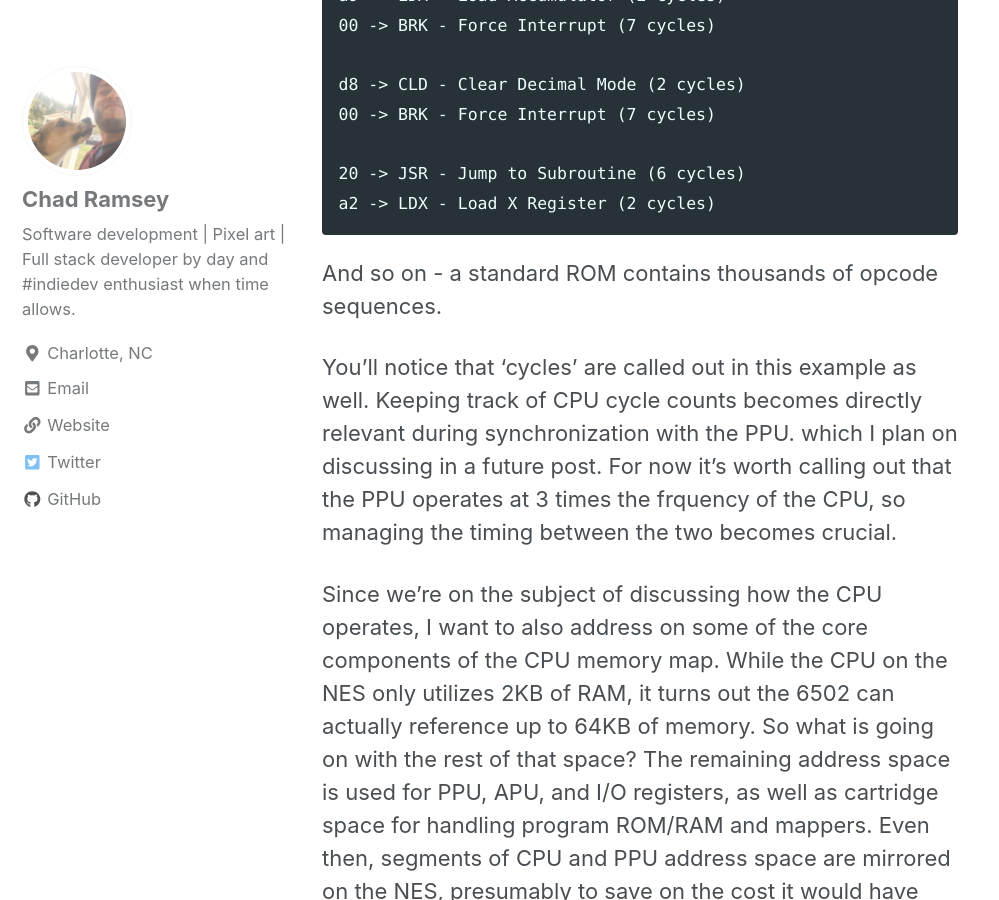
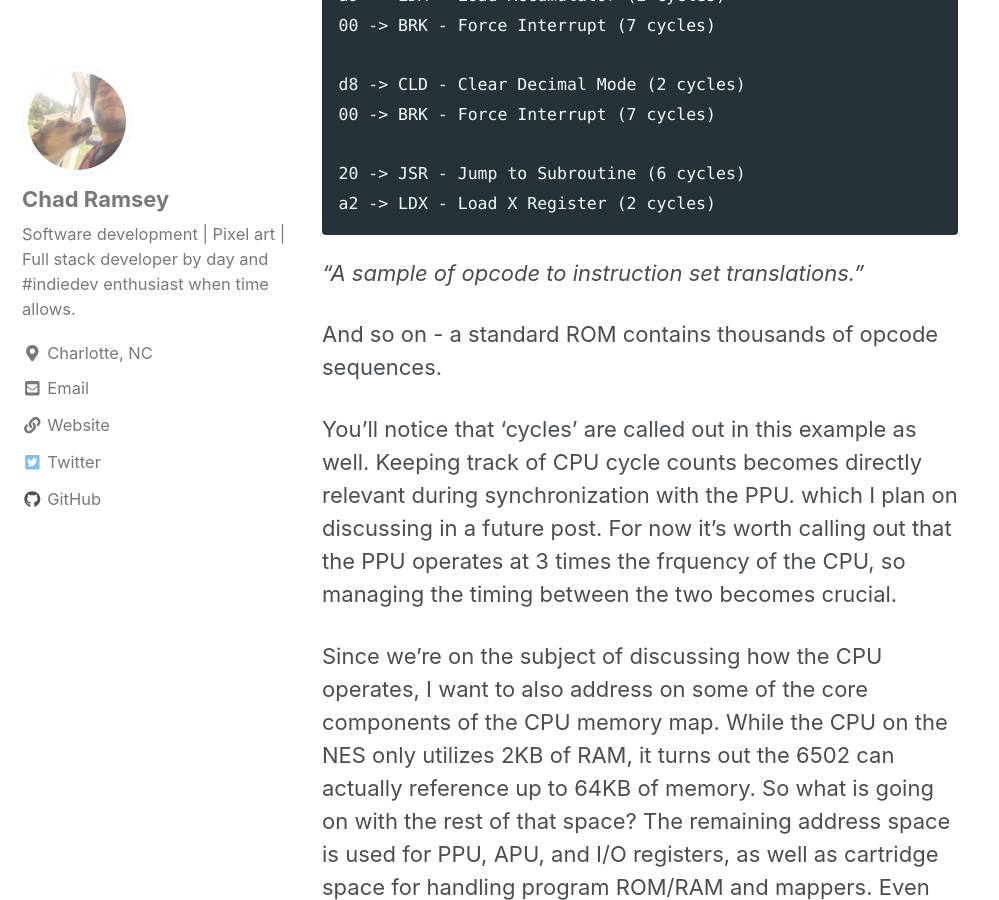
Before and after one commit to chadramsey/chadramsey.github.io, a Jekyll site: the page built from _posts/2018-12-23-nes-emulation-three.md, in a window 1280 px wide and 900 px high, scrolled down 1744 px. Shown: the whole window, without its empty margins (0-999 px from the left). Built offline with Jekyll 4.4.1, drawn with Linux system fonts in a browser that asks for light colours; cached includes are drawn as plain includes; nearby versions of some CDN libraries.

Commit message:
Adding NES emulation two with image

````diff
--- a/_posts/2018-12-23-nes-emulation-three.md
+++ b/_posts/2018-12-23-nes-emulation-three.md
@@ -31,6 +31,7 @@
 20 -> JSR - Jump to Subroutine (6 cycles)
 a2 -> LDX - Load X Register (2 cycles)
 ```
+*"A sample of opcode to instruction set translations."*
 
 And so on - a standard ROM contains thousands of opcode sequences.
 
````
